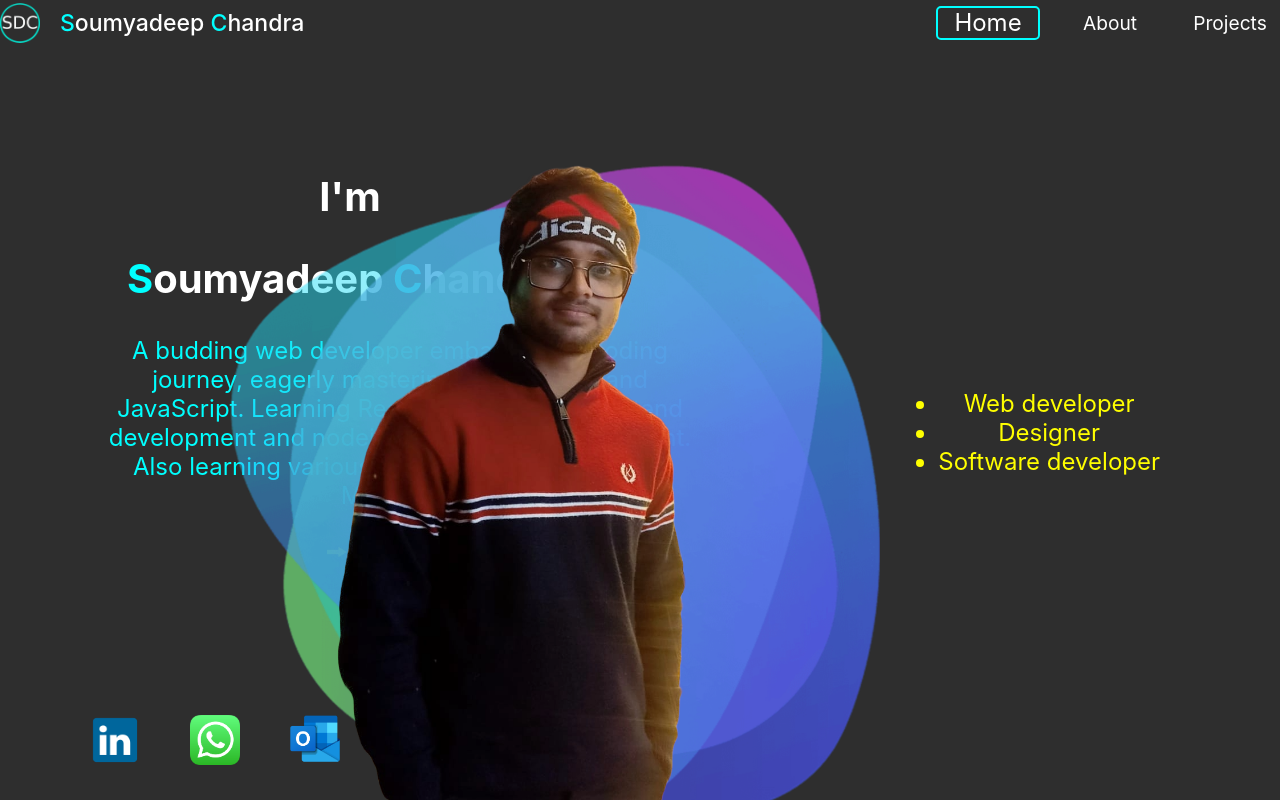
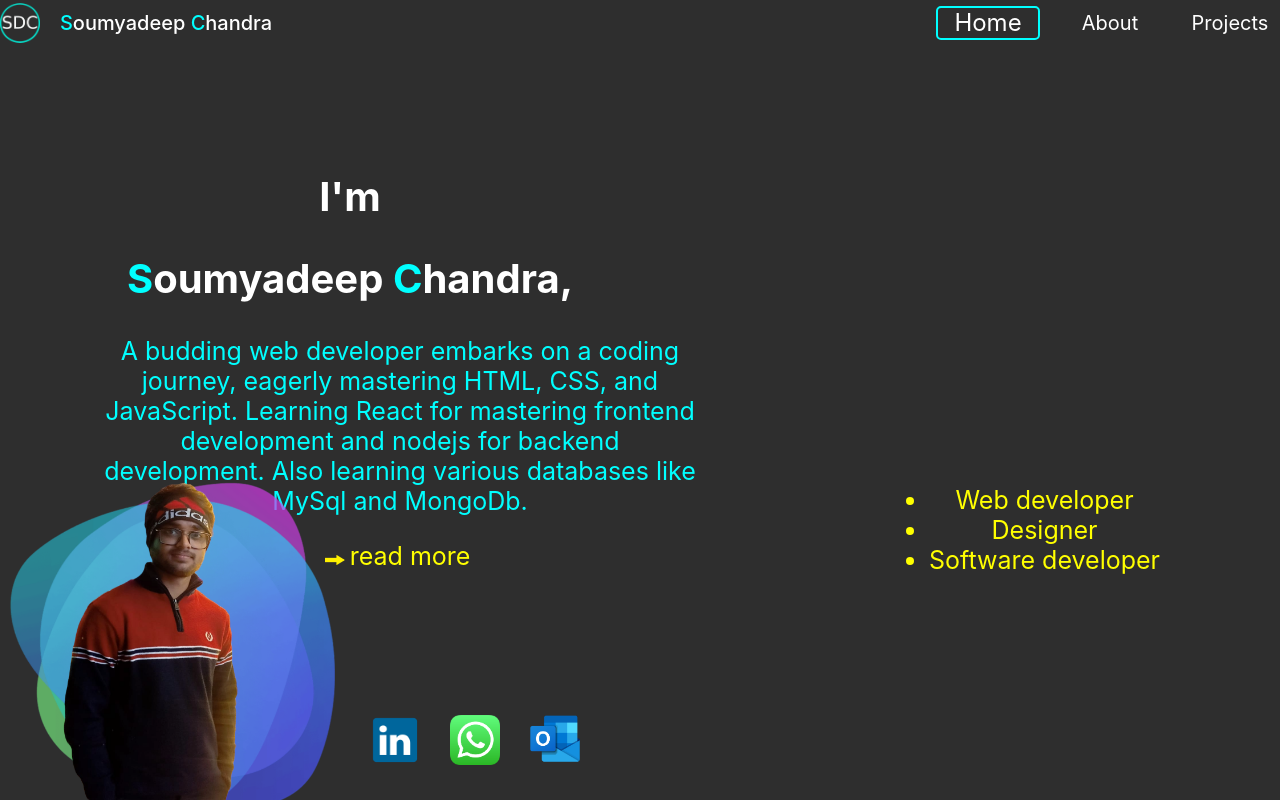
Before and after one commit to chandrasoumya/portfolio, a React (Create React App) app: page / in a window 1280 px wide. Built offline with nearby package versions, Linux system fonts and the light colour scheme.

Commit message:
changes madee

```diff
--- a/src/App.css
+++ b/src/App.css
@@ -10,7 +10,7 @@
   height: 45px;
   align-items: center;
   justify-content: space-between;
-  font-size: larger;
+  font-size: 20px;
 }
 
 .header .logo {
@@ -18,7 +18,7 @@
   height: 40px;
   align-items: center;
   gap: 20px;
-  font-size: larger;
+  font-size: 20px;
   font-weight: 500;
 }
 
@@ -65,7 +65,7 @@
 
 .header ul li a:hover {
   color: cyan;
-  font-size: x-large;
+  font-size: 25px;
 }
 
 
@@ -116,7 +116,7 @@
 .home .home-text p{
   width:600px;
   color: cyan;
-  font-size: x-large;
+  font-size: 25px;
 }
 
 .home img{
@@ -131,7 +131,7 @@
   right:120px;
   bottom:300px;
   color: yellow;
-  font-size: x-large;
+  font-size: 25px;
 }
 
 /* contacts */
@@ -198,7 +198,7 @@
 
 .about p{
   color: white;
-  font-size: x-large;
+  font-size: 25px;
 }
 
 .aboutme h1{
@@ -235,22 +235,17 @@
 
 .projects .projectCont img{
   width: 400px;
+  height:300px;
   border-radius: 10px;
-  box-shadow: -5px 5px 25px rgb(50, 119, 160);
+  box-shadow: -2px 2px 25px rgb(32, 83, 112);
   outline: 2px solid black;
-}
-
-.projects .projectCont img{
-  width: 400px;
-  border-radius: 10px;
-  box-shadow: -2px 2px 25px rgb(32, 83, 112)
 }
 
 .projects .projectCont p{
   display: flex;
   flex-direction: column;
   color: white;
-  font-size: x-large;
+  font-size: 25px;
   margin-right: 30px;
 }
 
@@ -261,5 +256,45 @@
 
 .projects .projectCont p a:hover{
   text-decoration: underline;
-  color: cyan;
+  color: rgb(10, 247, 247);
 }
+
+@media screen and (max-width: 1700px) {
+  .home img{
+    height:600px;
+  }
+}
+
+@media screen and (max-width: 1400px) {
+  .home img{
+    height: 400px;
+    left:10px;
+  }
+
+  .contact .linkedin img{
+    left:300px;
+  }
+  .contact .whatsapp img{
+    left:330px;
+  }
+  .contact .outlook img{
+    left:360px;
+  }
+
+  .home .list{
+    bottom:200px;
+  }
+
+  .projects #sorting-visualization h1{
+    font-size: 25px;
+  }
+
+  .projects .projectCont img{
+    width: 250px;
+    height:200px;
+  }
+
+  .projects .projectCont p{
+    font-size: 20px;
+  }
+}
```
